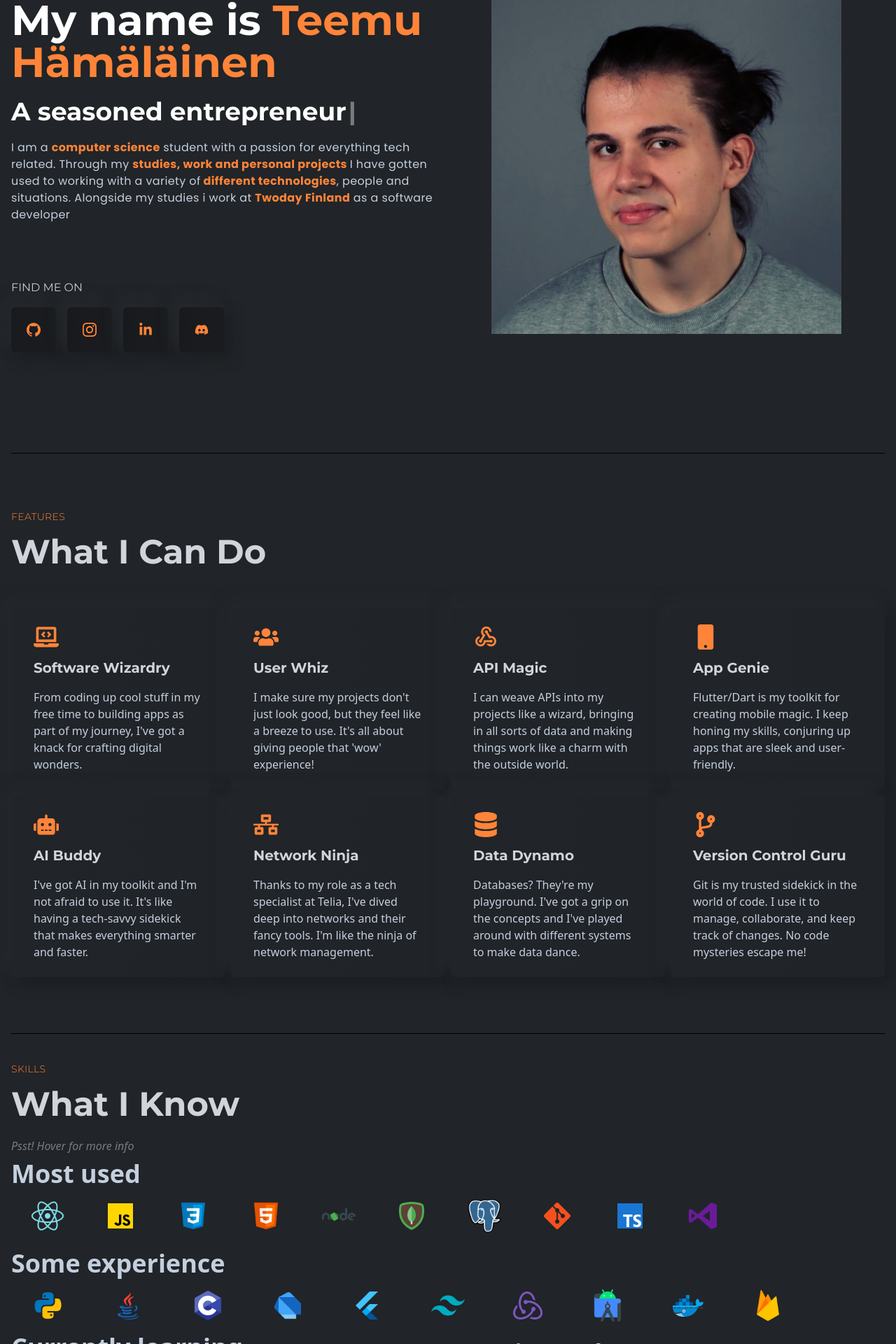
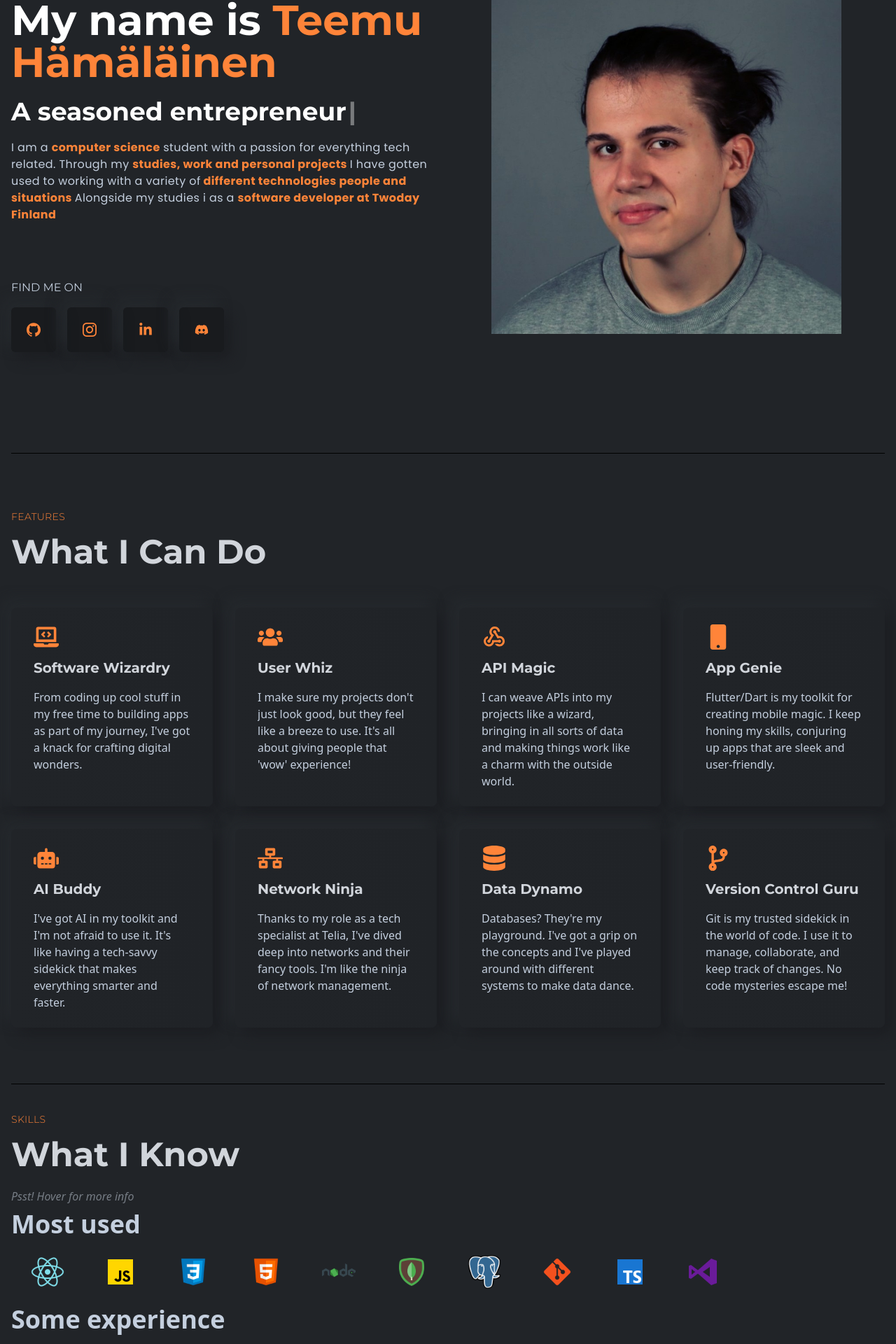
Before and after one commit to temevh/reactCV, a React (Create React App) app: page / in a window 1280 px wide. Shown: the part 193-2113 px from the top of the page at 70% size. Built offline with nearby package versions, Linux system fonts and the light colour scheme.

Commit message:
small tweaks, adjusted css

```diff
--- a/src/Features/Features.jsx
+++ b/src/Features/Features.jsx
@@ -9,7 +9,7 @@ const Features = () => {
       className="w-full py-20 border-b-[1px] border-b-black"
     >
       <Title title="Features" des="What I Can Do" />
-      <div className="grid grid-cols-1 md:grid-cols-2 xl:grid-cols-4 gap-4 xl:gap-2">
+      <div className="grid grid-cols-1 md:grid-cols-2 xl:grid-cols-4 gap-4 xl:gap-8">
         {featuresData.map((item) => (
           <Card item={item} key={item.id} />
         ))}
--- a/src/components/Banner/LeftBanner.jsx
+++ b/src/components/Banner/LeftBanner.jsx
@@ -39,10 +39,14 @@ const LeftBanner = () => {
             studies, work and personal projects{" "}
           </b>{" "}
           I have gotten used to working with a variety of
-          <b style={{ color: "#ff8439" }}> different technologies</b>, people
-          and situations. Alongside my studies i work at{" "}
-          <b style={{ color: "#ff8439" }}> Twoday Finland</b> as a software
-          developer
+          <b style={{ color: "#ff8439" }}>
+            {" "}
+            different technologies people and situations{" "}
+          </b>
+          Alongside my studies i as a{" "}
+          <b style={{ color: "#ff8439" }}>
+            software developer at Twoday Finland{" "}
+          </b>
         </p>
       </div>
       {/* Media */}
--- a/src/components/Skills/Card.jsx
+++ b/src/components/Skills/Card.jsx
@@ -20,6 +20,7 @@ import androidstudio from "../../assets/icons/androidstudio.png";
 import docker from "../../assets/icons/docker.png";
 import tailwind from "../../assets/icons/tailwind.png";
 import redux from "../../assets/icons/redux.png";
+import linux from "../../assets/icons/linux.png";
 
 import rust from "../../assets/icons/rust.png";
 import deno from "../../assets/icons/deno.png";
@@ -47,6 +48,7 @@ const skillIconMap = {
   Docker: docker,
   Tailwind: tailwind,
   Redux: redux,
+  Linux: linux,
 
   Rust: rust,
   Deno: deno,
@@ -81,12 +83,12 @@ const Card = ({ skill }) => {
         />
       </div>
       {isHovered && (
-        <div className="absolute z-50 w-40 max-w-sm mt-3 p-4 bg-bodyColor border border-gray-200 rounded-lg shadow dark:bg-gray-800 dark:border-gray-700 transition-shadow duration-200 ease-linear transform hover:shadow-2xl hover:-translate-y-1 hover:shadow-designColor/100">
+        <div className="absolute z-50 w-40 max-w-sm  p-4 bg-bodyColor border border-gray-200 rounded-lg shadow dark:bg-gray-800 dark:border-gray-700 transition-shadow duration-200 ease-linear transform hover:shadow-2xl hover:-translate-y-1 hover:shadow-designColor/100">
           <div className="grid grid-cols-2 gap-3 ">
             <div className="flex items-center">
               <p className="text-lg pb-2 font-italic">{name}</p>
               <img
-                className="h-10 w-10 max-w-full rounded-lg shadow-none ml-1"
+                className="h-12 w-12 max-w-full rounded-lg shadow-none ml-1 "
                 src={skillIcon}
               />
             </div>
--- a/src/components/Skills/Skills.jsx
+++ b/src/components/Skills/Skills.jsx
@@ -23,7 +23,7 @@ const Skills = () => {
         data-te-animation-reset="true"
         data-te-animation="[slide-right_1s_ease-in-out]"
       >
-        <p className="text-left text-4xl font-bold whitespace-nowrap mt-2 mb-2">
+        <p className="text-left text-4xl font-bold whitespace-nowrap mt-2 mb-4">
           Most used
         </p>
         <div className="grid grid-cols-12 gap-22">
@@ -33,7 +33,7 @@ const Skills = () => {
         </div>
       </div>
       <div className="grid grid-cols-1  pt-2">
-        <p className="text-left text-4xl font-bold whitespace-nowrap mt-2 mb-2">
+        <p className="text-left text-4xl font-bold whitespace-nowrap mt-2 mb-4">
           Some experience
         </p>
         <div className="grid grid-cols-11 gap-2">
@@ -44,7 +44,7 @@ const Skills = () => {
       </div>
       <div className="grid grid-cols-2">
         <div className="grid grid-cols-1">
-          <p className="text-left text-4xl font-bold whitespace-nowrap mt-2 mb-2">
+          <p className="text-left text-4xl font-bold whitespace-nowrap mt-2 mb-4">
             Currently learning
           </p>
           <div className="grid grid-cols-7">
@@ -54,7 +54,7 @@ const Skills = () => {
           </div>
         </div>
         <div className="grid grid-cols-1  pt-2">
-          <p className="text-left text-4xl font-bold whitespace-nowrap mt-2 mb-2">
+          <p className="text-left text-4xl font-bold whitespace-nowrap mt-2 mb-4">
             Wanting to learn
           </p>
           <div className="grid grid-cols-6 ">
--- a/src/components/Testimonials/Testimonials.jsx
+++ b/src/components/Testimonials/Testimonials.jsx
@@ -6,7 +6,6 @@ import { testimonials } from "../data/Data";
 const Testimonials = () => {
   return (
     <Carousel
-      className="custom-carousel"
       showStatus={false}
       showThumbs={false}
       showArrows={false}
--- a/src/components/Timeline/EducationTimeline.jsx
+++ b/src/components/Timeline/EducationTimeline.jsx
@@ -27,9 +27,8 @@ const EducationTimeline = () => {
           <TimelineItem>
             <TimelineOppositeContent
               key={item.title}
-              sx={{ m: "auto 0" }}
-              align="right"
               variant="body1"
+              sx={{ marginTop: 1 }}
               color="#c4cfde"
             >
               {item.date}
@@ -38,7 +37,7 @@ const EducationTimeline = () => {
               <TimelineDot color="primary" variant="outlined">
                 <FaSchool />
               </TimelineDot>
-              <TimelineConnector />
+              {item.title === "High school" ? null : <TimelineConnector />}
             </TimelineSeparator>
             <TimelineContent sx={{ py: "12px", px: 2 }}>
               <h3 className="text-xl font-bold font-titleFont text-designColor">
--- a/src/components/Timeline/WorkTimeline.jsx
+++ b/src/components/Timeline/WorkTimeline.jsx
@@ -34,9 +34,8 @@ const WorkTimeLine = () => {
           <TimelineItem>
             <TimelineOppositeContent
               key={item.title}
-              sx={{ m: "auto 0" }}
-              align="right"
               variant="body1"
+              sx={{ marginTop: 1 }}
               color="#c4cfde"
             >
               {item.date}
@@ -50,12 +49,15 @@ const WorkTimeLine = () => {
                 {item.icon == "FaNetworkWired" ? <FaNetworkWired /> : null}
                 {item.icon == "FaLaptop" ? <FaLaptop /> : null}
               </TimelineDot>
-              <TimelineConnector />
+              {item.workPlace === "Teemun Tötterö" ? null : (
+                <TimelineConnector />
+              )}
             </TimelineSeparator>
             <TimelineContent sx={{ py: "12px", px: 2 }}>
               <h3 className="text-xl font-bold font-titleFont text-designColor">
                 {item.title}
               </h3>
+              <p className="text-md italic text-gray-400"> {item.workPlace}</p>
               <p className="text-lg">{item.subtitle}</p>
             </TimelineContent>
           </TimelineItem>
--- a/src/components/data/Data.jsx
+++ b/src/components/data/Data.jsx
@@ -150,15 +150,15 @@ export const workItems = [
     icon: "FaTruck",
   },
   {
-    workPlace: "Technical specialist",
-    title: "Telia Finland Oyj",
+    workPlace: "Telia Finland Oyj",
+    title: "Technical specialist",
     subtitle: "I worked as a technical specialist fixing networking issues",
     date: "2022",
     icon: "FaNetworkWired",
   },
   {
-    workPlace: "Software developer",
-    title: "Twoday Oyj",
+    workPlace: "Twoday Finland",
+    title: "Software developer",
     subtitle: "I am currently working as a full-stack developer at Twoday Oyj",
     date: "2023 - ",
     icon: "FaLaptop",
@@ -313,6 +313,12 @@ export const someExperience = [
     confidence: 60,
     where: "With personal projects",
   },
+  {
+    id: 10,
+    name: "Linux",
+    confidence: 60,
+    where: "While using virtual machines for different purposes",
+  },
 ];
 
 export const learning = [
```
Also changed, not shown: src/assets/icons/linux.png (added).
